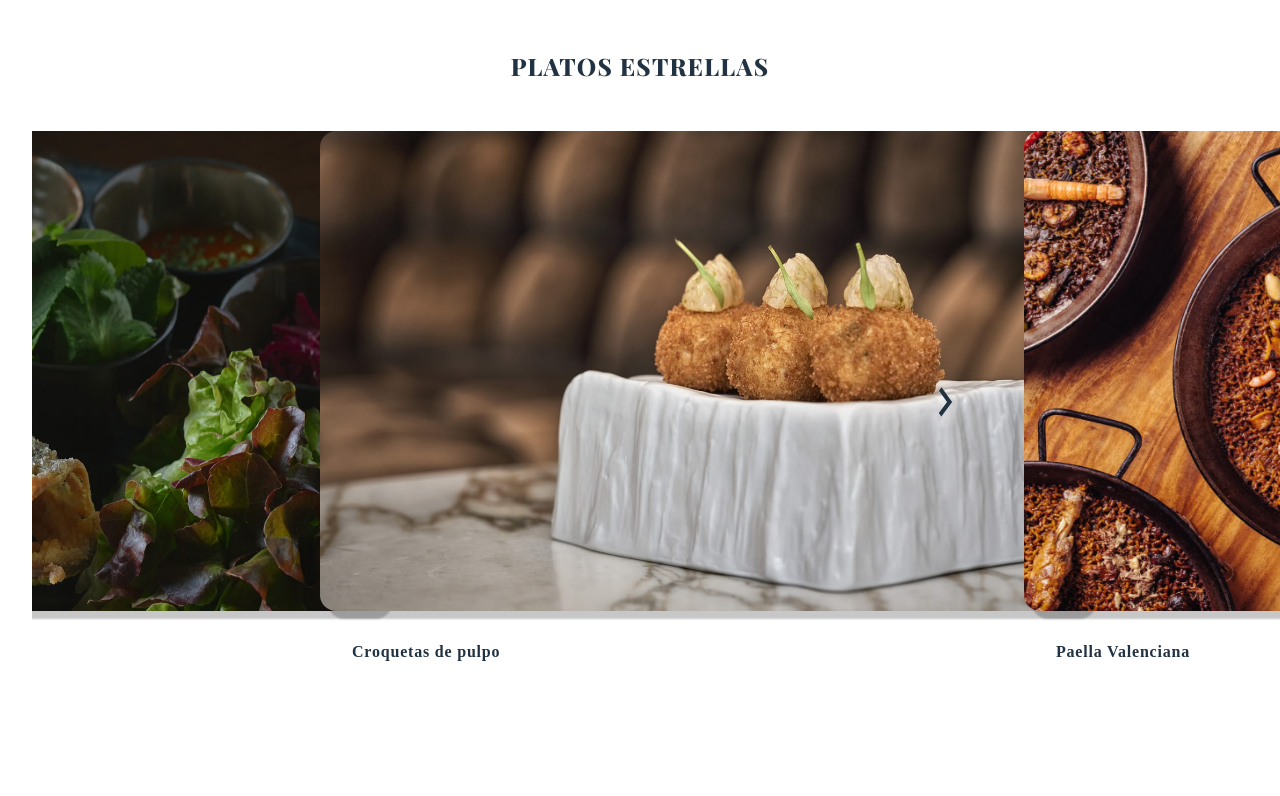
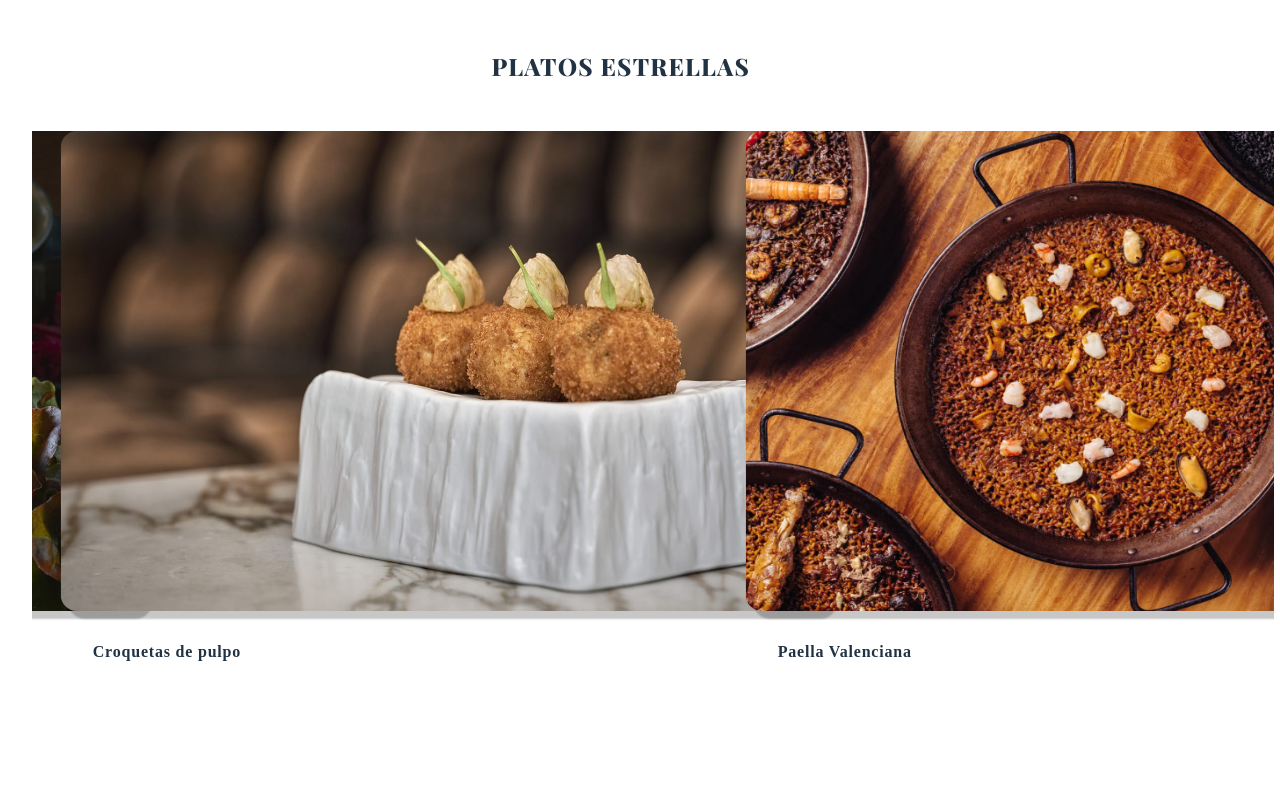
Before and after one commit to Bees7nees/Develhope-Villa-Sol, a React (Vite) app in the folder develhope-group-app/: page /restauranteSunset in a window 1280 px wide. Shown: the part 2424-3220 px from the top of the page. Built offline with nearby package versions, Linux system fonts and the light colour scheme; a web font is replaced by a local one.

Commit message:
pequeñas modificaciones al carrusel

```diff
--- a/develhope-group-app/src/Styles/CarouselMenu.module.css
+++ b/develhope-group-app/src/Styles/CarouselMenu.module.css
@@ -2,7 +2,7 @@
 
 
 .contenedor{
-    width: 100%;
+    width: 97%;
     height: 40rem;
     position: relative;
 }
@@ -10,7 +10,7 @@
 .contenedor div{
     padding-inline: 2rem;
     width: 100%;
-    height: 100%;
+    height: 97%;
 }
 
 .titulo{
--- a/develhope-group-app/src/components/CarouselMenu.jsx
+++ b/develhope-group-app/src/components/CarouselMenu.jsx
@@ -3,35 +3,6 @@ import "slick-carousel/slick/slick.css";
 import "slick-carousel/slick/slick-theme.css";
 import classes from "/src/Styles/CarouselMenu.module.css"
 
-function ArrowRight(props) {
-        const { className, style, onClick } = props;
-        return (
-        <div
-            className={className}
-            style={{ ...style}}
-            onClick={onClick}
-        >
-        <svg className={classes.svgRight} xmlns="http://www.w3.org/2000/svg" width="21" height="30" viewBox="0 0 21 47" fill="none">
-            <path d="M0.0735302 40.8833L12.9835 23.444L0.278748 5.72679L4.25323 0.357928L20.8973 23.518L3.98467 46.3643L0.0735302 40.8833Z" fill="#213242"/>
-        </svg>
-        </div>
-        );
-    }
-
-    function ArrowLeft(props) {
-        const { className, style, onClick } = props;
-        return (
-        <div
-            className={className}
-            style={{ ...style}}
-            onClick={onClick}
-        >
-        <svg className={classes.svgLeft} xmlns="http://www.w3.org/2000/svg" width="21" height="30" viewBox="0 0 21 47" fill="none" style={{ transform: "rotate(180deg)" }}>
-            <path d="M0.0735302 40.8833L12.9835 23.444L0.278748 5.72679L4.25323 0.357928L20.8973 23.518L3.98467 46.3643L0.0735302 40.8833Z" fill="#213242"/>
-        </svg>
-        </div>
-        );
-    }
 
 
 export default function CarouselMenu() {
@@ -39,12 +10,14 @@ export default function CarouselMenu() {
         const settings = {
             dots: false,
             infinite: true,
-            speed: 500,
             slidesToShow: 2,
             slidesToScroll: 1,
             initialSlide: 0,
-            nextArrow: <ArrowRight />,
-            prevArrow: <ArrowLeft />,
+            autoplay: true,
+            speed: 8000,
+            pauseOnHover: true,
+            arrows: false,
+            cssEase: 'linear',
             responsive: [
             {
                 breakpoint: 1024,
```
